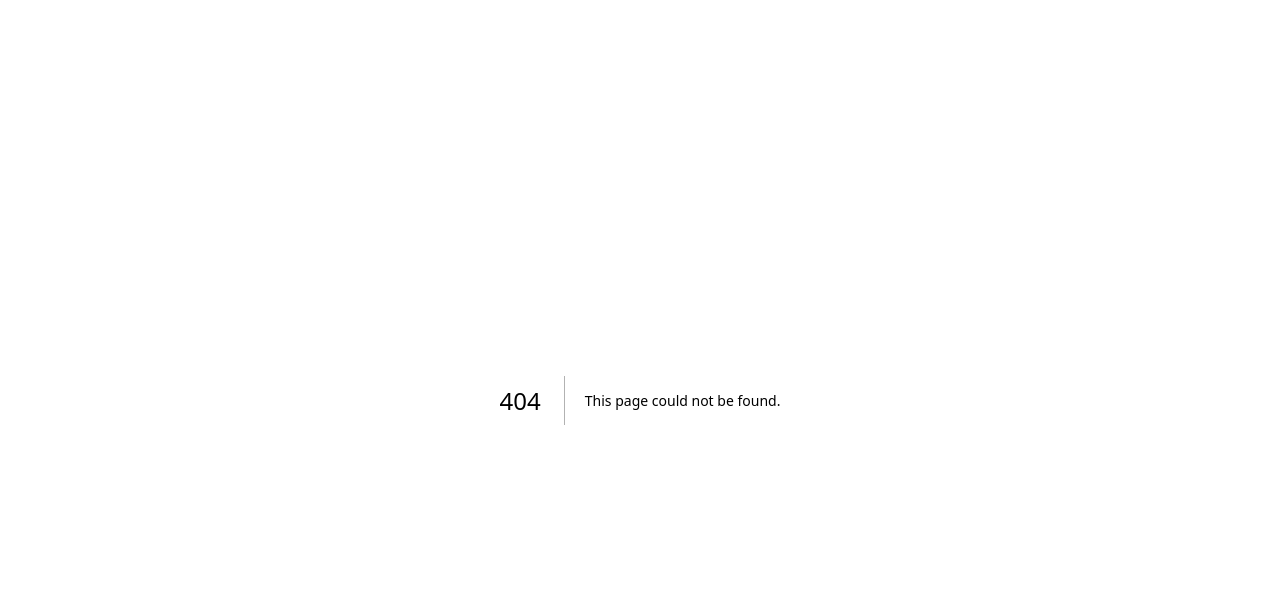
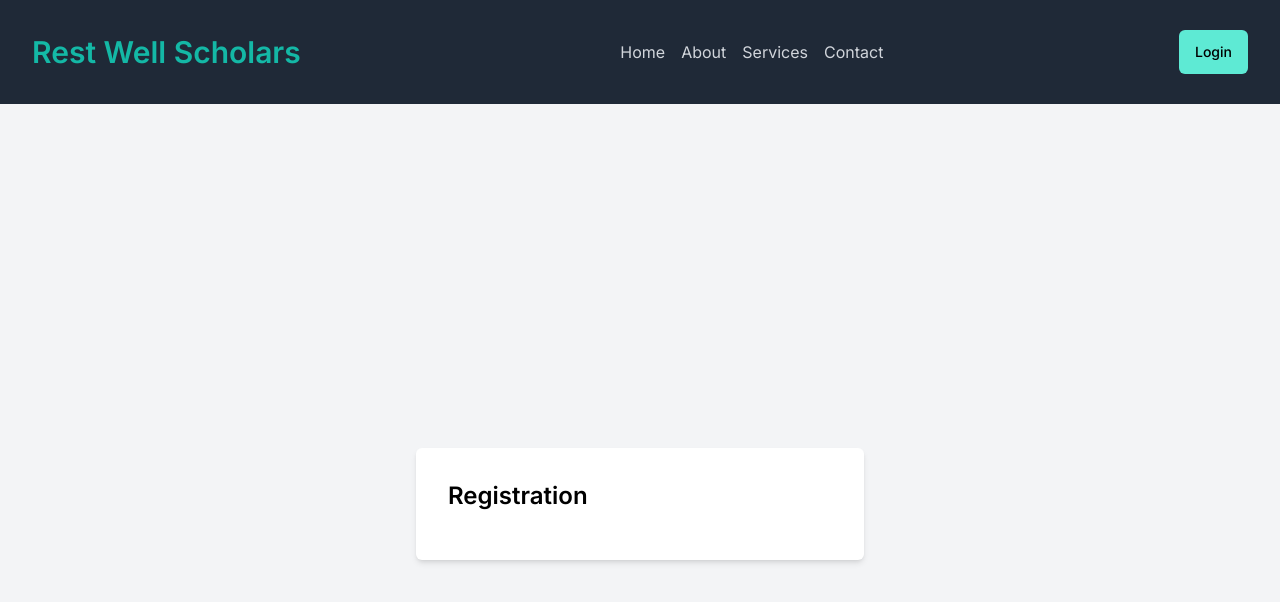
Before and after one commit to fazlerabbyrifat/ResiZen, a Next.js app: page /register in a window 1280 px wide. Before the commit this address had no page. Shown: the top 602 px of the page. Built offline with nearby package versions, Linux system fonts and the light colour scheme.

Commit message:
navbar is added

```diff
--- a/src/app/layout.js
+++ b/src/app/layout.js
@@ -1,16 +1,20 @@
-import './globals.css'
-import { Inter } from 'next/font/google'
+import NavBar from "@/components/NavBar/NavBar";
+import "./globals.css";
+import { Inter } from "next/font/google";
 
-const inter = Inter({ subsets: ['latin'] })
+const inter = Inter({ subsets: ["latin"] });
 
 export const metadata = {
-  title: 'Rest Well Scholar',
-}
+  title: "Rest Well Scholar",
+};
 
 export default function RootLayout({ children }) {
   return (
     <html lang="en">
-      <body className={inter.className}>{children}</body>
+      <body className={inter.className}>
+        <NavBar></NavBar>
+        {children}
+      </body>
     </html>
-  )
+  );
 }
--- /dev/null
+++ b/src/app/register/page.js
@@ -0,0 +1,13 @@
+import React from 'react';
+
+const RegisterPage = () => {
+    return (
+        <div className='min-h-screen flex items-center justify-center bg-gray-100'>
+            <div className="bg-white p-8 shadow-md rounded-md w-full max-w-md">
+        <h1 className="text-2xl font-semibold mb-4">Registration</h1>
+      </div>
+        </div>
+    );
+};
+
+export default RegisterPage;
--- /dev/null
+++ b/src/components/NavBar/NavBar.jsx
@@ -0,0 +1,114 @@
+"use client";
+import Link from "next/link";
+import React, { useState } from "react";
+
+const NavBar = () => {
+  const [isMenuOpen, setIsMenuOpen] = useState(false);
+
+  const toggleMenu = () => {
+    setIsMenuOpen(!isMenuOpen);
+  };
+
+  return (
+    <div className="bg-gray-800">
+      <div className="max-w-7xl mx-auto px-4 sm:px-6 lg:px-8 py-5">
+        <div className="flex items-center justify-between h-16">
+          <div className="flex items-center">
+            <div className="flex-shrink-0">
+              <a
+                href="#"
+                className="text-teal-500 text-xl md:text-2xl lg:text-3xl font-semibold"
+              >
+                Rest Well Scholars
+              </a>
+            </div>
+          </div>
+          <div className="hidden md:block">
+            <div className="ml-10 flex items-center justify-center space-x-4">
+              <a href="#" className="text-gray-300 hover:text-white">
+                Home
+              </a>
+              <a href="#" className="text-gray-300 hover:text-white">
+                About
+              </a>
+              <a href="#" className="text-gray-300 hover:text-white">
+                Services
+              </a>
+              <a href="#" className="text-gray-300 hover:text-white">
+                Contact
+              </a>
+            </div>
+          </div>
+          <div className="flex md:ml-4">
+            <Link href="/login">
+              <button className="text-black bg-teal-300 hover:bg-teal-600 px-4 py-3 rounded-md text-sm font-medium">
+                Login
+              </button>
+            </Link>
+          </div>
+          {/* Mobile Menu Toggle */}
+          <div className="md:hidden">
+            <button
+              onClick={toggleMenu}
+              className="text-white hover:text-gray-300 focus:outline-none"
+              aria-label="Toggle mobile menu"
+            >
+              {isMenuOpen ? (
+                <svg
+                  className="h-6 w-6"
+                  fill="none"
+                  stroke="currentColor"
+                  viewBox="0 0 24 24"
+                  xmlns="http://www.w3.org/2000/svg"
+                >
+                  <path
+                    strokeLinecap="round"
+                    strokeLinejoin="round"
+                    strokeWidth="2"
+                    d="M6 18L18 6M6 6l12 12"
+                  />
+                </svg>
+              ) : (
+                <svg
+                  className="h-6 w-6"
+                  fill="none"
+                  stroke="currentColor"
+                  viewBox="0 0 24 24"
+                  xmlns="http://www.w3.org/2000/svg"
+                >
+                  <path
+                    strokeLinecap="round"
+                    strokeLinejoin="round"
+                    strokeWidth="2"
+                    d="M4 6h16M4 12h16M4 18h16"
+                  />
+                </svg>
+              )}
+            </button>
+          </div>
+        </div>
+      </div>
+      <div
+        className={`${isMenuOpen ? "block" : "hidden"} md:hidden`}
+        id="mobile-menu"
+      >
+        <div className="px-2 pt-2 pb-3 space-y-1 sm:px-3">
+          <a href="#" className="text-gray-300 hover:text-white block">
+            Home
+          </a>
+          <a href="#" className="text-gray-300 hover:text-white block">
+            About
+          </a>
+          <a href="#" className="text-gray-300 hover:text-white block">
+            Services
+          </a>
+          <a href="#" className="text-gray-300 hover:text-white block">
+            Contact
+          </a>
+        </div>
+      </div>
+    </div>
+  );
+};
+
+export default NavBar;
--- /dev/null
+++ b/src/components/Register/Register.jsx
@@ -0,0 +1,11 @@
+import React from 'react';
+
+const Register = () => {
+    return (
+        <div>
+
+        </div>
+    );
+};
+
+export default Register;
```
